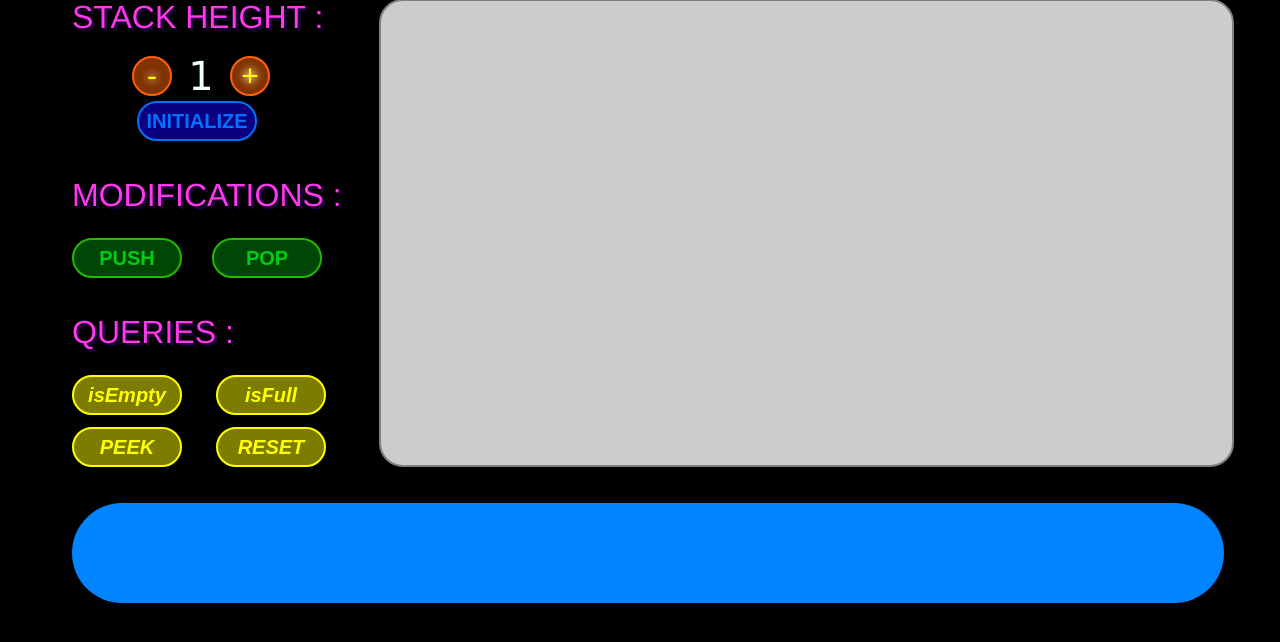
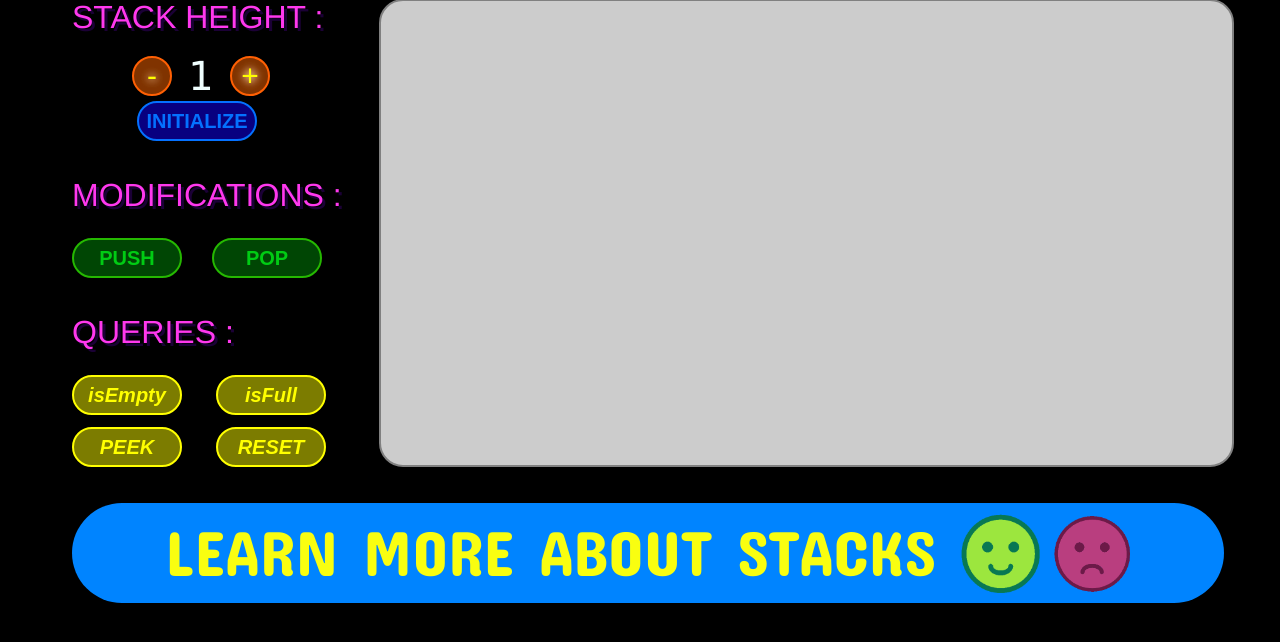
Before and after one commit to yesSwaroop/stack-visualizer, a PHP site: page / in a window 1280 px wide. Shown: the part 145-787 px from the top of the page. Run offline with PHP 8.4, Linux system fonts and the light colour scheme.

Commit message:
Add files via upload

```diff
--- a/index.html
+++ b/index.html
@@ -1,6 +1,7 @@
 <!DOCTYPE html>
 <meta charset="UTF-8">
 <html>
+    <link href="https://fonts.googleapis.com/css2?family=Concert+One&display=swap" rel="stylesheet">
     <link rel="stylesheet" type="text/css" href="this.css">
     <header>
         <div id = "head">
@@ -47,14 +48,17 @@
             <svg id = "l10" height="30px" width="200px" class="gen"><rect id="r10" class="empty"/></svg>
             <svg id = "fltr" height="30px" width="200px" class="genf"><rect id="r11" class="full"/></svg>
             <span id="pop" class="msg"></span>
+            <span id="peek">TOP >> </span>
         </span>
     </div>
     </body>
     <br><br>
     <footer>
-        <div id="foot">
-
-        </div>
+        <span id="foot">
+            <a id="lrnm" href="https://www.geeksforgeeks.org/stack-data-structure/" target="_blank">LEARN MORE ABOUT STACKS</a>
+            <img id="like" src="like.png"/>
+            <img id="dlike" src="dlike.png"/>
+        </span>
     </footer>
-    <script src="this.js"></script>
+    <script type = "text/javascript" src="this.js"></script>
 </html>
--- a/this.css
+++ b/this.css
@@ -231,6 +231,7 @@ body {
     align-items: center;
     font-size: 24px;
     font-family: Verdana, Geneva, Tahoma, sans-serif;
+    font-style: italic;
     color: rgb(133, 13, 13);
     bottom: 15px;
     right: 30px;
@@ -250,6 +251,7 @@ body {
     justify-content: center;
     align-items: center;
     font-size: 24px;
+    font-style: italic;
     font-family: Verdana, Geneva, Tahoma, sans-serif;
     color: rgb(0, 83, 83);
     bottom: 15px;
@@ -264,11 +266,20 @@ body {
     visibility: hidden;
 }
 
-
+#peek{
+    position: absolute;
+    font-family:'Trebuchet MS', 'Lucida Sans Unicode', 'Lucida Grande', 'Lucida Sans', Arial, sans-serif;
+    font-size: 24px;
+    color: rgb(43, 42, 42);
+    background-color: transparent;
+    visibility: hidden;
+    left: 30%;
+}
 
 
 #foot {
     display: flex;
+    position: relative;
     border-radius: 50px;
     background-color: rgb(0, 132, 255);
     height: 100px;
@@ -276,6 +287,43 @@ body {
     margin-left: 5vw;
 }
 
+#lrnm{
+    display: flex;
+    position: absolute;
+    font-family: "Concert One","Verdana";
+    font-weight: 100;
+    color:rgba(251, 255, 14, 0.993);
+    left:8%;
+    top: 10%;
+    text-decoration: none;
+    font-size: 64px;
+}
+
+#lrnm:hover{
+    color: rgba(188, 190, 13, 0.993);
+    text-shadow: 5px;
+}
+
+#like{
+    position: absolute;
+    opacity: .8;
+    top: 10%;
+    height: 80px;
+    right: 16%;
+}
+#like:hover{
+    opacity: 1;
+}
+#dlike{
+    position: absolute;
+    opacity: .8;
+    top: 10%;
+    height: 80px;
+    right: 8%;
+}
+#dlike:hover{
+    opacity: 1;
+}
 @media screen and (max-width:1110px) {
     :not(body) {
         visibility: hidden;
```
Also changed, not shown: this.js (+78 -3 lines), dlike.png (added), like.png (added).
